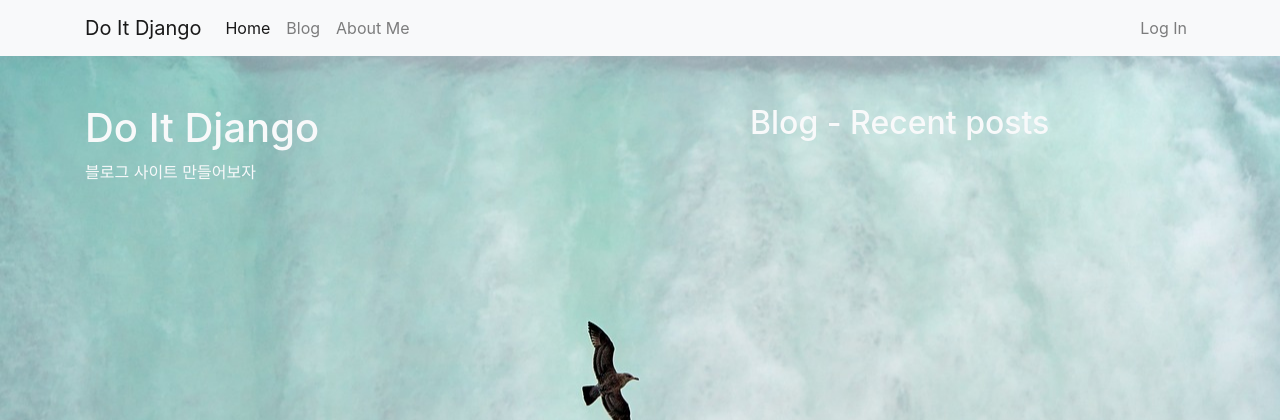
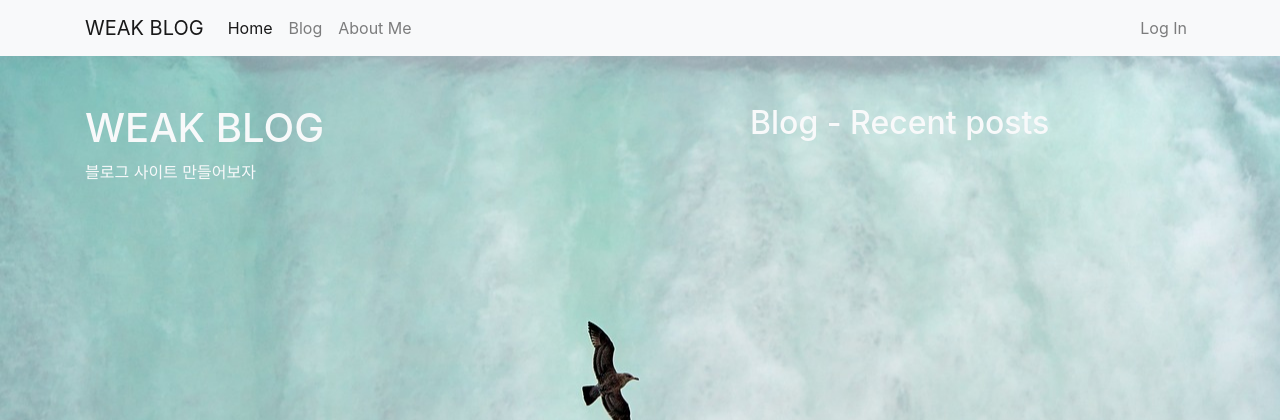
Before and after one commit to eomji-kim/do_it_django_a_to_z, a Django app: page / in a window 1280 px wide. Shown: the top 420 px of the page. Run offline with Django 4.2, Linux system fonts and the light colour scheme; data that the repository does not hold is empty; parts of the project's set-up code (start-up, migrations or seed data) failed here and were passed over; some libraries are stand-ins or nearby versions.

Commit message:
배포용

```diff
--- a/blog/forms.py
+++ b/blog/forms.py
@@ -6,3 +6,6 @@ class CommentForm(forms.ModelForm):
         model = Comment
         # exclude = ('post', 'author', 'created_at', 'modified_at', ) 로도 사용 가능
         fields = ('content',)
+        labels = {
+            'content': "댓글 내용",
+        }
--- a/blog/models.py
+++ b/blog/models.py
@@ -90,6 +90,7 @@ class Comment(models.Model):
     # modified_at 저장될 때 시간을 저장 auto_now=True
     modified_at = models.DateTimeField(auto_now=True)
 
+
     def __str__(self):
         return f'{self.author}::{self.content}'
 
--- a/blog/templates/blog/navbar.html
+++ b/blog/templates/blog/navbar.html
@@ -2,7 +2,7 @@
 
 <nav class="navbar navbar-expand-lg navbar-light bg-light">
   <div class="container">
-    <a class="navbar-brand" href="/">Do It Django</a>
+    <a class="navbar-brand" href="/">WEAK BLOG</a>
     <button class="navbar-toggler" type="button" data-toggle="collapse" data-target="#navbarNavDropdown" aria-controls="navbarNavDropdown" aria-expanded="false" aria-label="Toggle navigation">
       <span class="navbar-toggler-icon"></span>
     </button>
--- a/blog/templates/blog/post_detail.html
+++ b/blog/templates/blog/post_detail.html
@@ -71,7 +71,7 @@
                     <div id="comment-area">
                     <section class="mb-5">
                         <div class="card bg-light">
-<!--                            <h5 class="card-header">Leave a Comment:</h5>-->
+                            <h5 class="card-header">Comment:</h5>
                             <div class="card-body">
 
                                 <!-- Comment form-->
--- a/single_pages/templates/single_pages/about_me.html
+++ b/single_pages/templates/single_pages/about_me.html
@@ -49,7 +49,7 @@
                 </ul>
             </div>
             <div class="col-lg-4">
-                <img class="card-img-top" src="{% static 'single_pages/images/star.jpg' %}">
+                <img class="card-img-top" src="{% static 'single_pages/images/dog.jpg' %}">
             </div>
         </div>
     </div>
--- a/single_pages/templates/single_pages/landing.html
+++ b/single_pages/templates/single_pages/landing.html
@@ -15,7 +15,7 @@
     <div class="container">
         <div class="row justify-content-between">
             <div class="col-lg-6 text-light">
-                <h1 class="mt-5">Do It Django</h1>
+                <h1 class="mt-5">WEAK BLOG</h1>
                 <p>블로그 사이트 만들어보자</p>
             </div>
             <div class="col-lg-5 mt-5">
```
Also changed, not shown: 1 other file.
